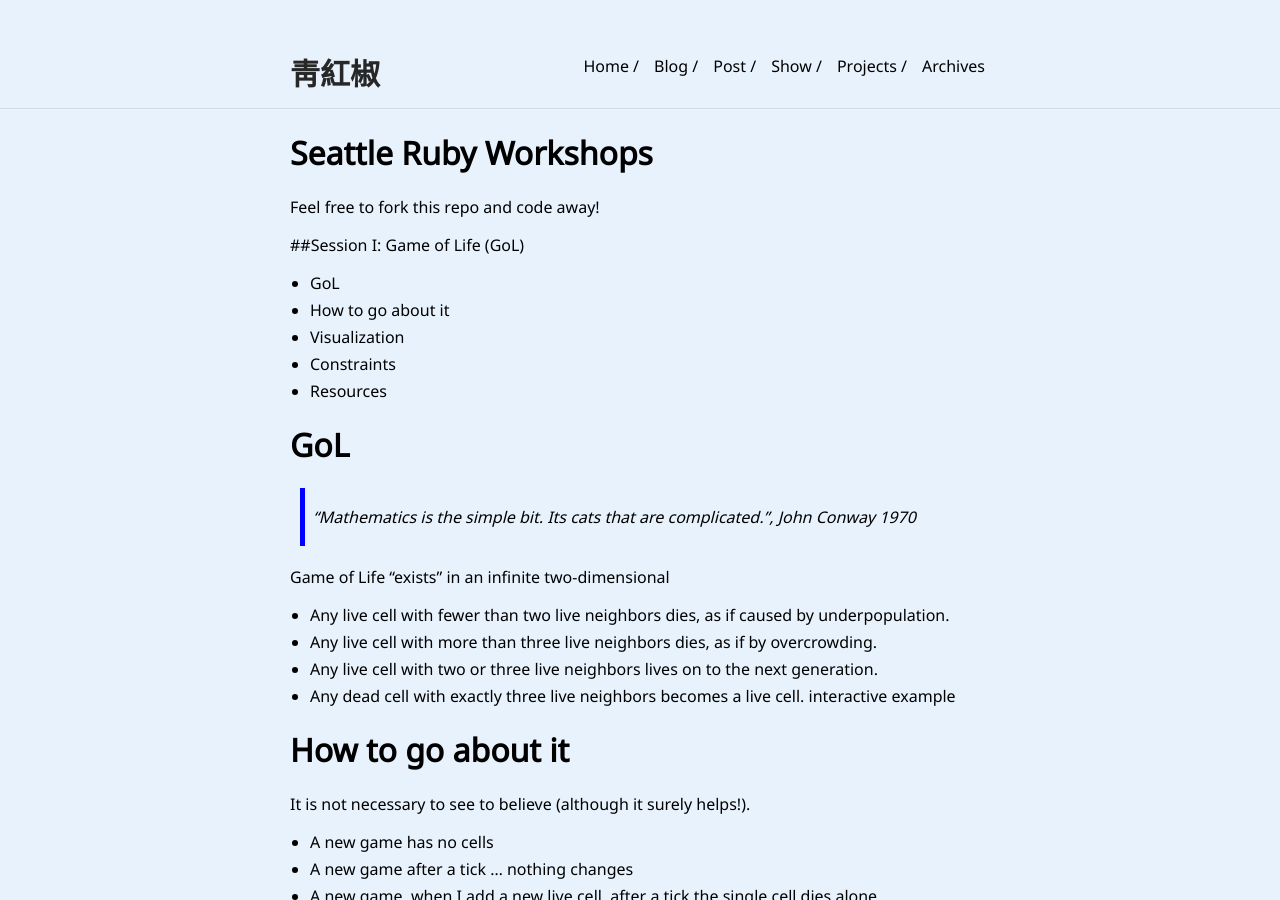
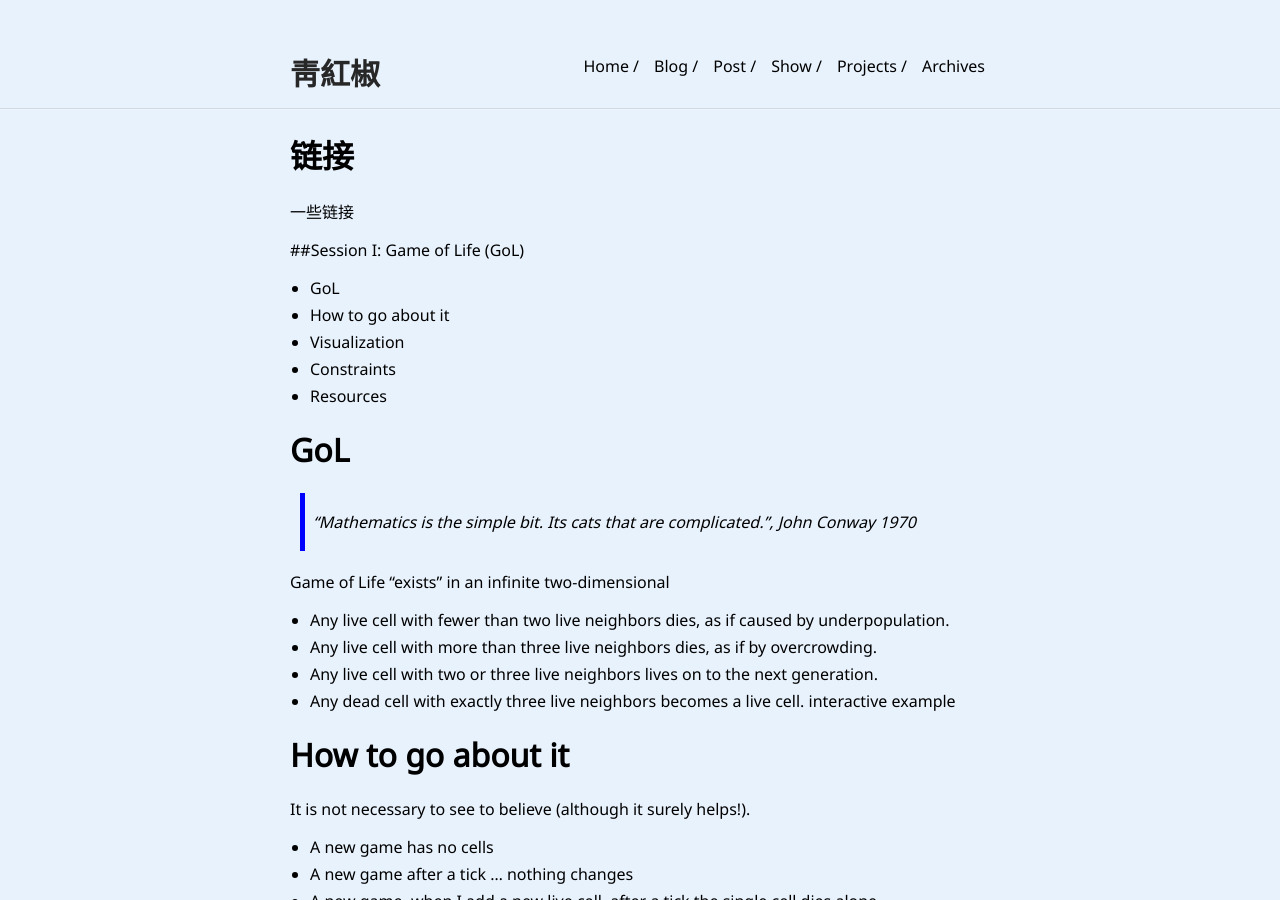
Before and after one commit to QingHongJiao/qinghongjiao.github.io, a Jekyll site: the page built from _posts/post/2011-10-03-bookmark.md, in a window 1280 px wide and 900 px high. Built offline with Jekyll 4.4.1, drawn with Linux system fonts in a browser that asks for light colours; our own code applies the rules of GitHub Pages for plain Markdown files.

Commit message:
Update 2011-10-03-bookmark.md

```diff
--- a/_posts/post/2011-10-03-bookmark.md
+++ b/_posts/post/2011-10-03-bookmark.md
@@ -10,9 +10,9 @@ tags:
 - 书签
 ---
 
-# Seattle Ruby Workshops
+# 链接
 
-Feel free to fork this repo and code away!
+一些链接
 
 ##Session I: Game of Life (GoL)
 
```
